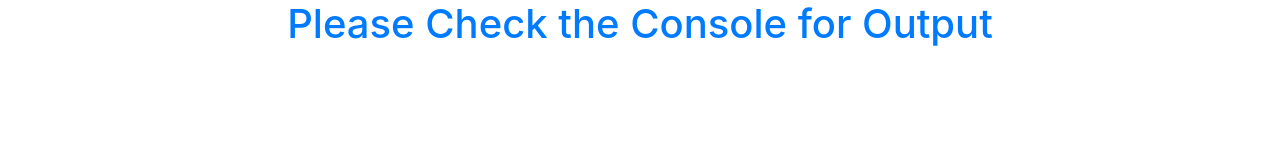
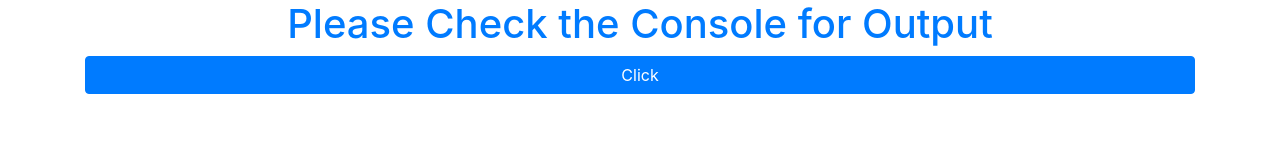
Before and after one commit to madhurinitu/EcmaBy_Manish, a website built with webpack: page Day2/client-side-app/public/index.html in a window 1280 px wide. Built offline with nearby package versions, Linux system fonts and the light colour scheme.

Commit message:
Function Context

```diff
--- a/Day2/client-side-app/public/index.html
+++ b/Day2/client-side-app/public/index.html
@@ -12,6 +12,11 @@
 <body class="container">
     <div class="text-center">
         <h1 class="text-primary">Please Check the Console for Output</h1>
+        <div class="row">
+            <div id="btnArea" class="col">
+
+            </div>
+        </div>
     </div>
 </body>
 
--- /dev/null
+++ b/Day2/client-side-app/src/1_functions/2_fn-context.js
@@ -0,0 +1,160 @@
+'use strict'
+
+// // In ES ‘this’ refers to the parent of the function and the object through which the function was called
+// function test1() {
+//     console.log(this);
+// }
+
+// test1();
+
+// setTimeout(test1, 2000);
+
+// const test2 = function () {
+//     console.log(this);
+// }
+
+// test2();
+
+// var p1 = {
+//     id: 1,
+//     test: function () {
+//         console.log(this);
+//     }
+// };
+
+// p1.test();
+
+// console.log("Context of this file: ", this);
+// var self = this;
+
+// // In ES6, arrow functions use lexical scoping — ‘this’ refers to it’s current surrounding scope and no further.
+// const test3 = () => {
+//     console.log(this);
+//     console.log(self === this);
+// }
+
+// test3();
+
+// setTimeout(test3, 2000);
+
+// -------------------------------------------------------------- Switching Context
+var p1 = {
+    id: 1
+}
+
+// function check(x, y) {
+//     console.log(x, y);
+//     console.log(this);
+// }
+
+// const check = function (x, y) {
+//     console.log(x, y);
+//     console.log(this);
+// }
+
+// Arrow Fn Context cannot be changed, it is fixed
+// const check = (x, y) => {
+//     console.log(x, y);
+//     console.log(this);
+// }
+
+// check(2, 3);
+// check.call(p1, 12, 13);
+// check.apply(p1, [22, 23]);
+
+// // const bindedToP1 = check.bind(p1, 32, 33);
+// // bindedToP1();
+
+// const bindedToP1 = check.bind(p1);
+// bindedToP1(10, 20);
+
+// --------------------------------------------------------- Function Borrowing
+
+// var p1 = {
+//     id: 1,
+//     name: "Manish",
+//     toJson: function () {
+//         console.log(JSON.stringify(this));
+//     }
+// };
+
+// var p2 = {
+//     id: 2,
+//     name: "Abhijeet",
+//     toJson: function () {
+//         console.log(JSON.stringify(this));
+//     }
+// };
+
+// p1.toJson();
+// p2.toJson();
+
+// --------
+
+// function toJson() {
+//     console.log(JSON.stringify(this));
+// }
+
+// var p1 = {
+//     id: 1,
+//     name: "Manish"
+// }
+
+// var p2 = {
+//     id: 2,
+//     name: "Abhijeet"
+// }
+
+// // toJson.call(p1);
+// // toJson.call(p2);
+
+// p1.toJson = toJson.bind(p1);
+// p2.toJson = toJson.bind(p2);
+
+// p1.toJson();
+// p2.toJson();
+
+// ----------------------------------------------------------
+
+var person = {
+    age: 0,
+    growOld: function () {
+        console.log("growOld exceuted, under context:", this);
+        this.age += 1;
+    }
+};
+
+// console.log(person.age);
+
+// person.growOld();
+// console.log(person.age);
+
+// person.growOld();
+// console.log(person.age);
+
+// person.growOld();
+// console.log(person.age);
+
+// -------------------------------------
+// In ES ‘this’ refers to the parent of the function and the object through which the function was called (invoked)
+
+// var btn = document.createElement("button");
+// btn.className = "btn btn-primary btn-block";
+// btn.innerHTML = "Click";
+
+// var btnArea = document.getElementById("btnArea");
+// btnArea.appendChild(btn);
+
+// btn.addEventListener("click", person.growOld);
+
+// ------------------------------------- Solution
+// In ES ‘this’ refers to the parent of the function and the object through which the function was called (invoked)
+
+var btn = document.createElement("button");
+btn.className = "btn btn-primary btn-block";
+btn.innerHTML = "Click";
+
+var btnArea = document.getElementById("btnArea");
+btnArea.appendChild(btn);
+
+btn.addEventListener("click", person.growOld.bind(person));
--- a/Day2/client-side-app/src/main.js
+++ b/Day2/client-side-app/src/main.js
@@ -1,4 +1,5 @@
 // Import an entire module, for side effects only, without importing anything from the file.
 // This will run the module's global code, but doesn't import any values.
 
-import './1_functions/1_closures';
+// import './1_functions/1_closures';
+import './1_functions/2_fn-context';
```
